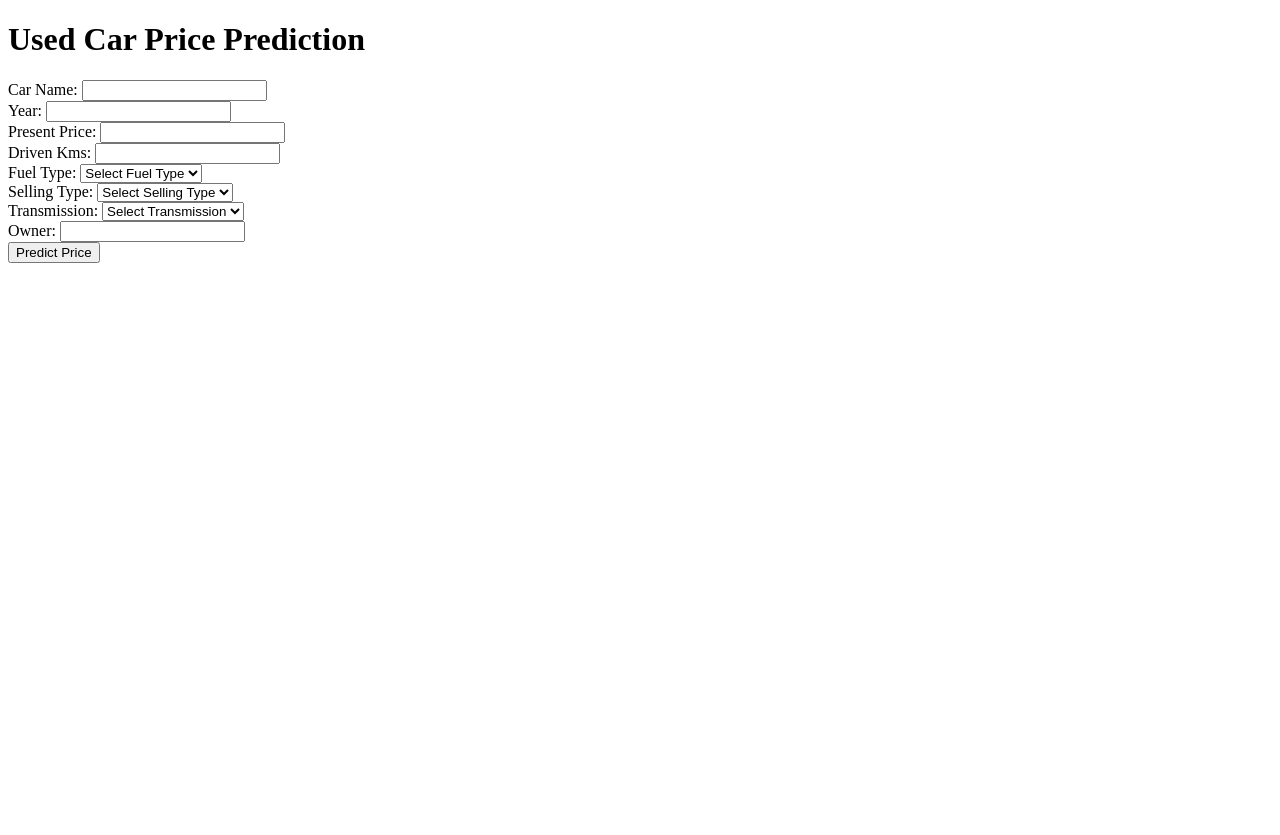
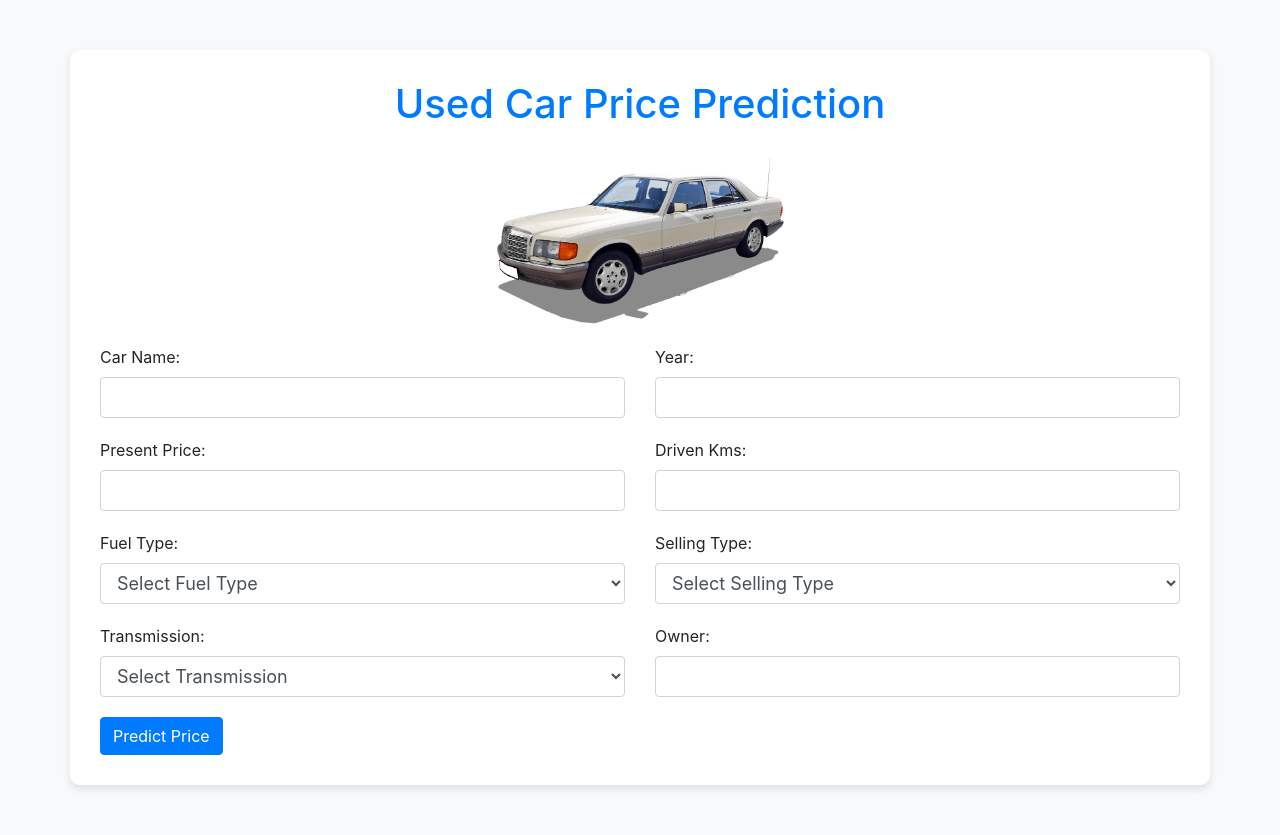
Before and after one commit to SongJuHo-0410/AI-ML_study, a Flask app: page / in a window 1280 px wide. Before the commit the page ends 263 px from the top, so only its background shows below. Run offline with Flask 3, Linux system fonts and the light colour scheme; some libraries are stand-ins or nearby versions.

Commit message:
web upgrade

```diff
--- /dev/null
+++ b/Used Car Price/static/style.css
@@ -0,0 +1,44 @@
+/* static/style.css */
+
+body {
+    background-color: #f8f9fa;
+    padding: 50px;
+}
+
+.container {
+    background-color: #ffffff;
+    border-radius: 10px;
+    padding: 30px;
+    box-shadow: 0 4px 8px rgba(0, 0, 0, 0.1);
+}
+
+h1, h2 {
+    color: #007bff;
+}
+
+button {
+    background-color: #007bff;
+    color: #ffffff;
+    border: none;
+    padding: 10px 20px;
+    border-radius: 5px;
+    cursor: pointer;
+}
+
+p {
+    font-size: 16px;
+}
+
+.form-group {
+    margin-bottom: 20px;
+}
+
+.form-control, .form-control-lg {
+    font-size: 18px;
+}
+
+.car-image {
+    display: block;
+    margin: 20px auto; /* 상하 여백은 20px, 좌우 여백은 자동으로 설정 */
+    max-width: 30%;
+}
--- a/Used Car Price/templates/index.html
+++ b/Used Car Price/templates/index.html
@@ -4,62 +4,109 @@
     <meta charset="UTF-8">
     <meta name="viewport" content="width=device-width, initial-scale=1.0">
     <title>Used Car Price Prediction</title>
+    <link rel="stylesheet" href="https://stackpath.bootstrapcdn.com/bootstrap/4.3.1/css/bootstrap.min.css">
+    <link rel="stylesheet" href="{{ url_for('static', filename='style.css') }}">
 </head>
 <body>
-    <h1>Used Car Price Prediction</h1>
+    <div class="container">
+        <h1 class="text-center text-primary">Used Car Price Prediction</h1>
+
+        <img src="{{ url_for('static', filename='images/car_image.png') }}" alt="Car Image" class="car-image">
 
         <form method="post" action="/">
+            <div class="row">
+                <div class="col-md-6">
+                    <div class="form-group">
                         <label for="Car_Name">Car Name:</label>
-        <input type="text" name="Car_Name" required><br>
+                        <input type="text" class="form-control" name="Car_Name" required>
+                    </div>
+                </div>
 
+                <div class="col-md-6">
+                    <div class="form-group">
                         <label for="Year">Year:</label>
-        <input type="number" name="Year" required><br>
+                        <input type="number" class="form-control" name="Year" required>
+                    </div>
+                </div>
+            </div>
 
+            <div class="row">
+                <div class="col-md-6">
+                    <div class="form-group">
                         <label for="Present_Price">Present Price:</label>
-        <input type="number" step="0.1" name="Present_Price" required><br>
+                        <input type="number" step="0.1" class="form-control" name="Present_Price" required>
+                    </div>
+                </div>
 
+                <div class="col-md-6">
+                    <div class="form-group">
                         <label for="Driven_kms">Driven Kms:</label>
-        <input type="number" name="Driven_kms" required><br>
+                        <input type="number" class="form-control" name="Driven_kms" required>
+                    </div>
+                </div>
+            </div>
 
+            <div class="row">
+                <div class="col-md-6">
+                    <div class="form-group">
                         <label for="Fuel_Type">Fuel Type:</label>
-        <select name="Fuel_Type" required>
+                        <select class="form-control" name="Fuel_Type" required>
                             <option value="" disabled selected>Select Fuel Type</option>
                             <option value="CNG">CNG</option>
                             <option value="Diesel">Diesel</option>
                             <option value="Petrol">Petrol</option>
-        </select><br>
+                        </select>
+                    </div>
+                </div>
 
+                <div class="col-md-6">
+                    <div class="form-group">
                         <label for="Selling_type">Selling Type:</label>
-        <select name="Selling_type" required>
+                        <select class="form-control" name="Selling_type" required>
                             <option value="" disabled selected>Select Selling Type</option>
                             <option value="Dealer">Dealer</option>
                             <option value="Individual">Individual</option>
-        </select><br>
+                        </select>
+                    </div>
+                </div>
+            </div>
 
+            <div class="row">
+                <div class="col-md-6">
+                    <div class="form-group">
                         <label for="Transmission">Transmission:</label>
-        <select name="Transmission" required>
+                        <select class="form-control" name="Transmission" required>
                             <option value="" disabled selected>Select Transmission</option>
                             <option value="Automatic">Automatic</option>
                             <option value="Manual">Manual</option>
-        </select><br>
+                        </select>
+                    </div>
+                </div>
 
+                <div class="col-md-6">
+                    <div class="form-group">
                         <label for="Owner">Owner:</label>
-        <input type="number" name="Owner" required><br>
+                        <input type="number" class="form-control" name="Owner" required>
+                    </div>
+                </div>
+            </div>
 
-        <button type="submit">Predict Price</button>
+            <button type="submit" class="btn btn-primary">Predict Price</button>
         </form>
 
         {% if prediction %}
-        <h2>Input Values:</h2>
-        <p><strong>Car Name:</strong> {{ request.form['Car_Name'] }}</p>
-        <p><strong>Year:</strong> {{ request.form['Year'] }}</p>
-        <p><strong>Present Price:</strong> {{ request.form['Present_Price'] }}</p>
-        <p><strong>Driven Kms:</strong> {{ request.form['Driven_kms'] }}</p>
-        <p><strong>Fuel Type:</strong> {{ request.form['Fuel_Type'] }}</p>
-        <p><strong>Selling Type:</strong> {{ request.form['Selling_type'] }}</p>
-        <p><strong>Transmission:</strong> {{ request.form['Transmission'] }}</p>
-        <p><strong>Owner:</strong> {{ request.form['Owner'] }}</p>
-        <h2>Predicted Price: {{ prediction }}</h2>
+            <div class="card mt-4">
+                <div class="card-body">
+                    <h2 class="text-primary">Predicted Price: {{ prediction }}</h2>
+                    <h2 class="text-primary">Input Values:</h2>
+                    {% for field, value in request.form.items() %}
+                        {% if field != 'submit' %}
+                            <p><strong>{{ field.capitalize().replace('_', ' ') }}:</strong> {{ value }}</p>
                         {% endif %}
+                    {% endfor %}
+                </div>
+            </div>
+        {% endif %}
+    </div>
 </body>
 </html>
```
Also changed, not shown: Used Car Price/templates/index1.html (added, +65 -0 lines), Used Car Price/static/images/car_image.png (added). Lines whose indentation alone changed are shown as unchanged.
